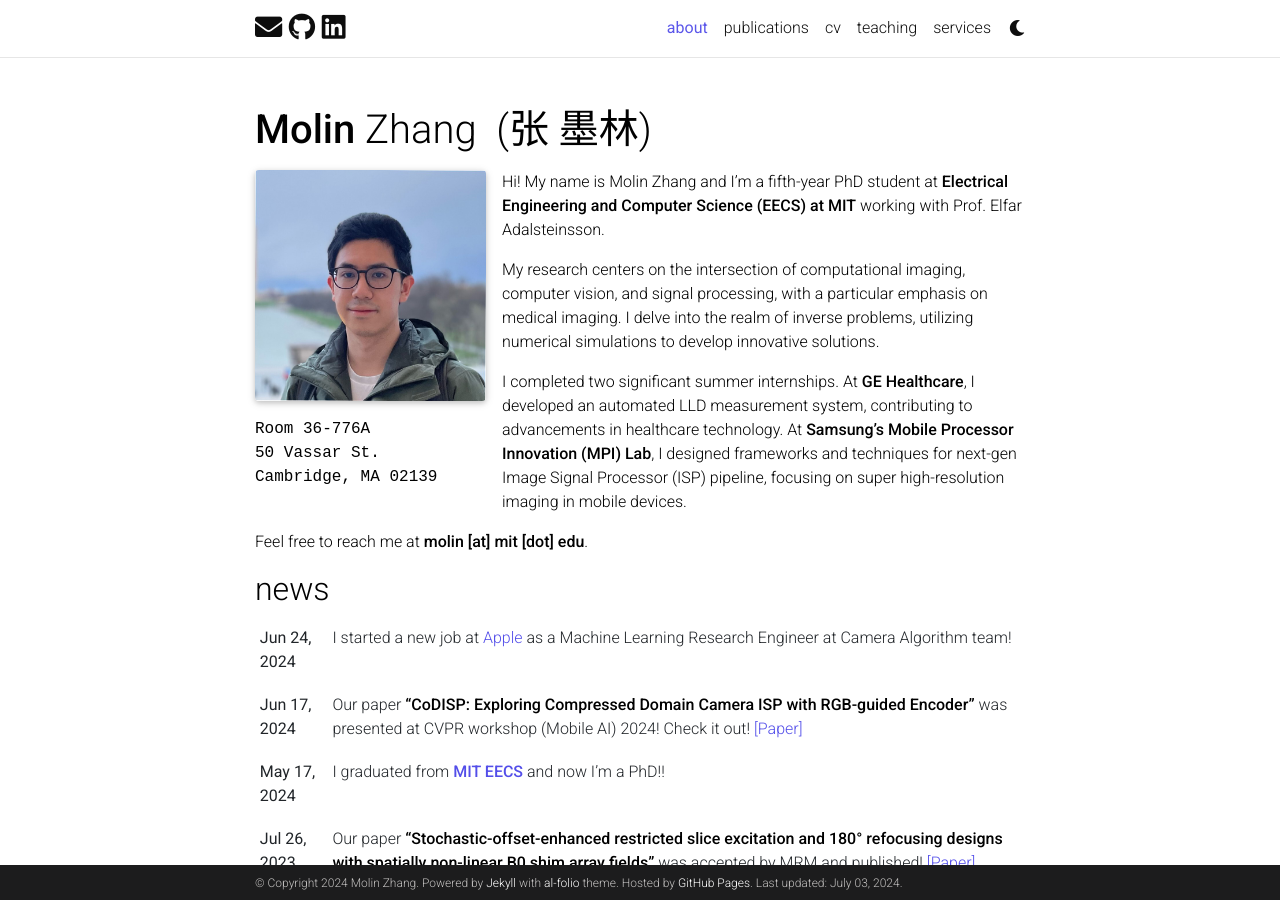
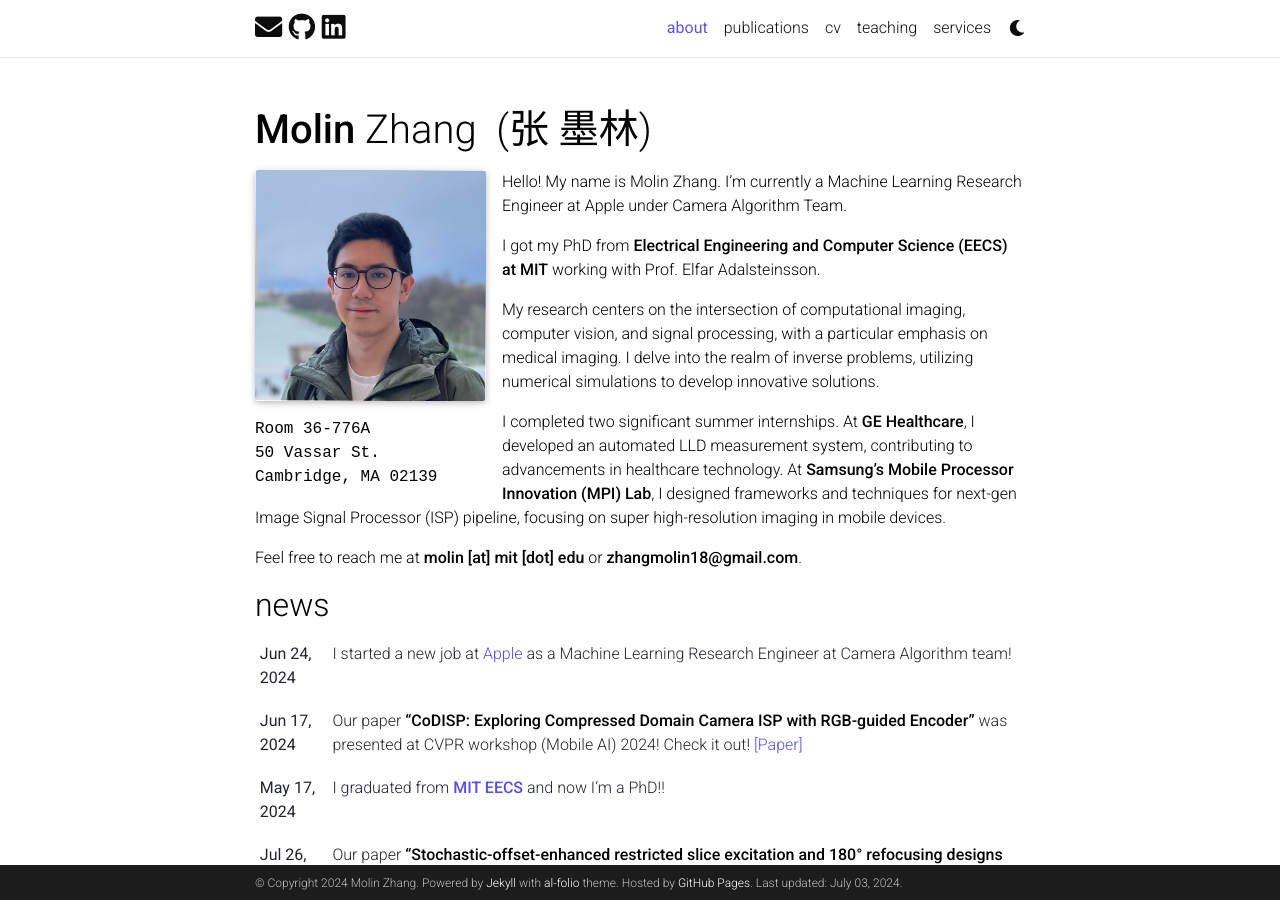
Before and after one commit to molinzhang/molinzhang.github.io, a Jekyll site: the page built from _pages/about.md, in a window 1280 px wide and 900 px high. Built offline with Jekyll 4.4.1, drawn with Linux system fonts in a browser that asks for light colours; full-size pictures stand in for the smaller copies a plugin makes; comment, search, counter and statistics services are not loaded; a style sheet for code colours, icons or effects is not loaded.

Commit message:
Update about.md

```diff
--- a/_pages/about.md
+++ b/_pages/about.md
@@ -19,7 +19,9 @@ selected_papers: true # includes a list of papers marked as "selected={true}"
 social: true  # includes social icons at the bottom of the page
 ---
 
-Hi! My name is Molin Zhang and I’m a fifth-year PhD student at **Electrical Engineering and Computer Science (EECS) at MIT** working with Prof. Elfar Adalsteinsson.
+Hello! My name is Molin Zhang. I'm currently a Machine Learning Research Engineer at Apple under Camera Algorithm Team.
+
+I got my PhD from **Electrical Engineering and Computer Science (EECS) at MIT** working with Prof. Elfar Adalsteinsson.
 
 
 My research centers on the intersection of computational imaging, computer vision, and signal processing, with a particular emphasis on medical imaging. I delve into the realm of inverse problems, utilizing numerical simulations to develop innovative solutions.
@@ -28,7 +30,7 @@ My research centers on the intersection of computational imaging, computer visio
 I completed two significant summer internships. At **GE Healthcare**, I developed an automated LLD measurement system, contributing to advancements in healthcare technology. At **Samsung's Mobile Processor Innovation (MPI) Lab**, I designed frameworks and techniques for next-gen Image Signal Processor (ISP) pipeline, focusing on super high-resolution imaging in mobile devices.
 
 
-Feel free to reach me at **molin [at] mit [dot] edu**.
+Feel free to reach me at **molin [at] mit [dot] edu** or **zhangmolin18@gmail.com**.
 
 <!--
 Write your biography here. Tell the world about yourself. Link to your favorite [subreddit](http://reddit.com). You can put a picture in, too. The code is already in, just name your picture `prof_pic.jpg` and put it in the `img/` folder.test
```
